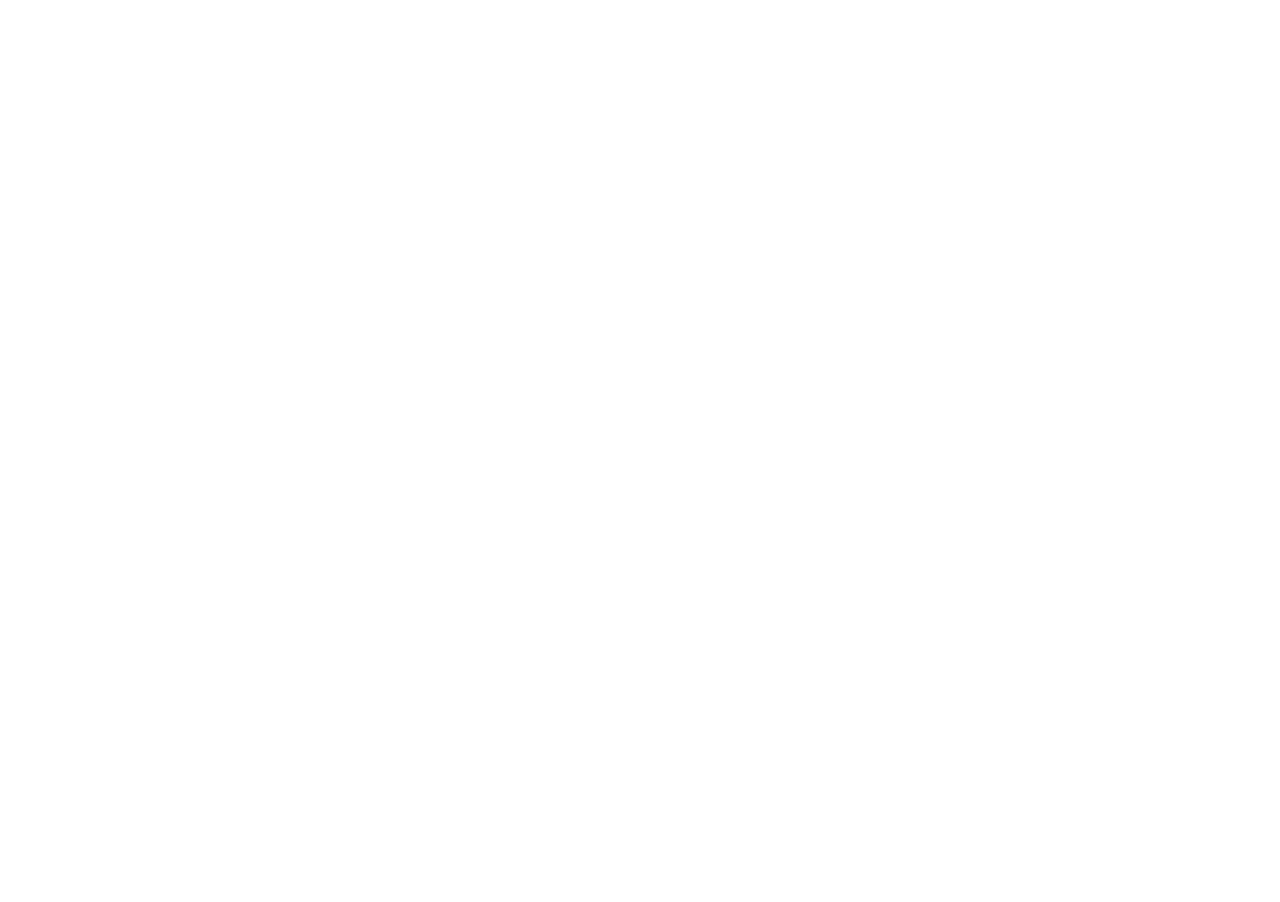
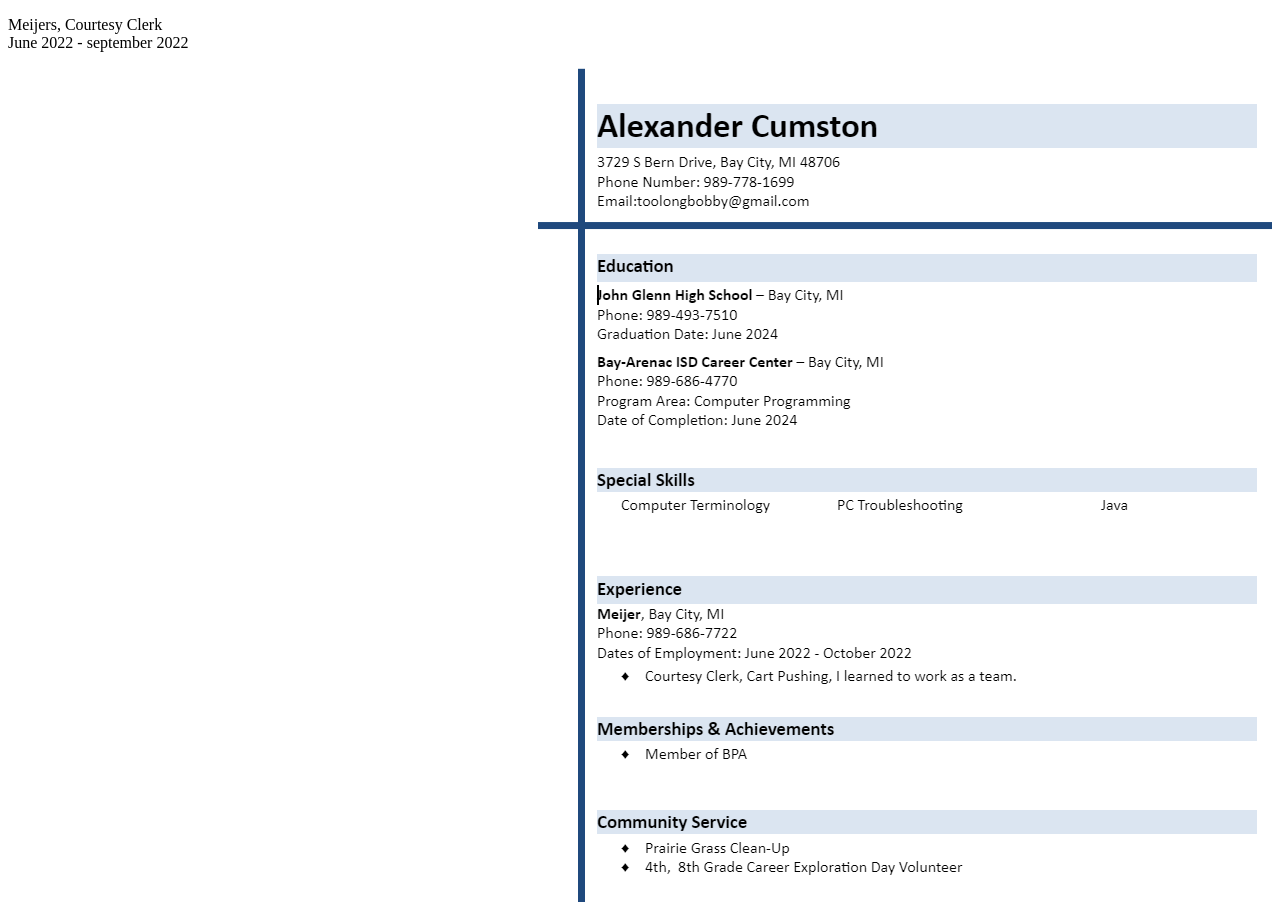
Before and after one commit to AlexanderCumston/AlexanderCumston.github.io, a plain HTML site: page 2-1/Work.html in a window 1280 px wide. Before the commit the page ends 800 px from the top, so only its background shows below. Drawn offline with Linux system fonts and the light colour scheme.

Commit message:
asdfgchjk

```diff
--- a/2-1/Work.html
+++ b/2-1/Work.html
@@ -2,10 +2,15 @@
 <html>
     <head>
         <style>
-
+            img{
+                float: right;
+            }
         </style>
     </head>
     <body>
-
+<p>Meijers, Courtesy Clerk<br>
+    June 2022 - september 2022<br>
+</p>
+        <img src="heheheha.PNG"alt="my resume">
     </body>
 </html>
```
